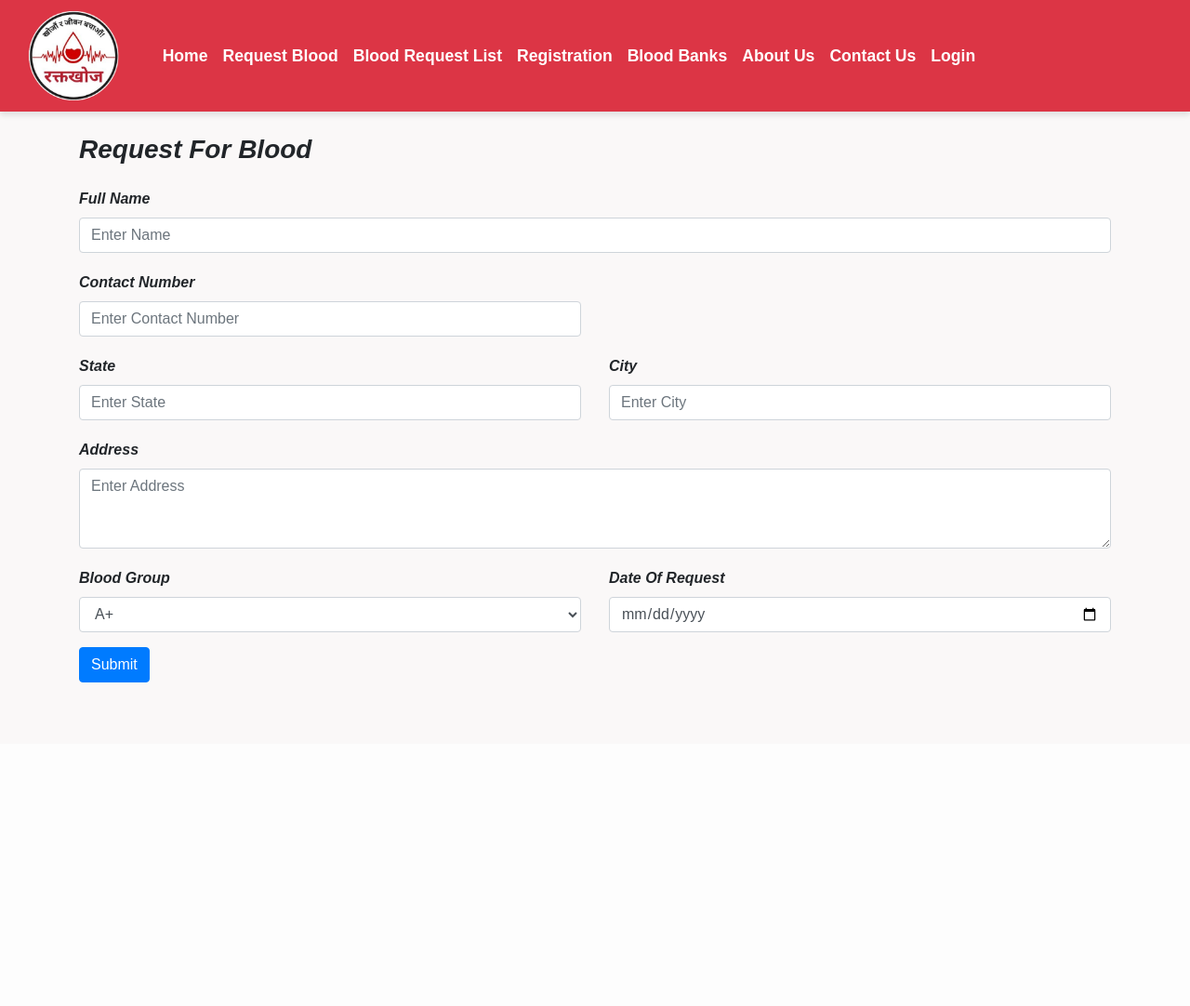
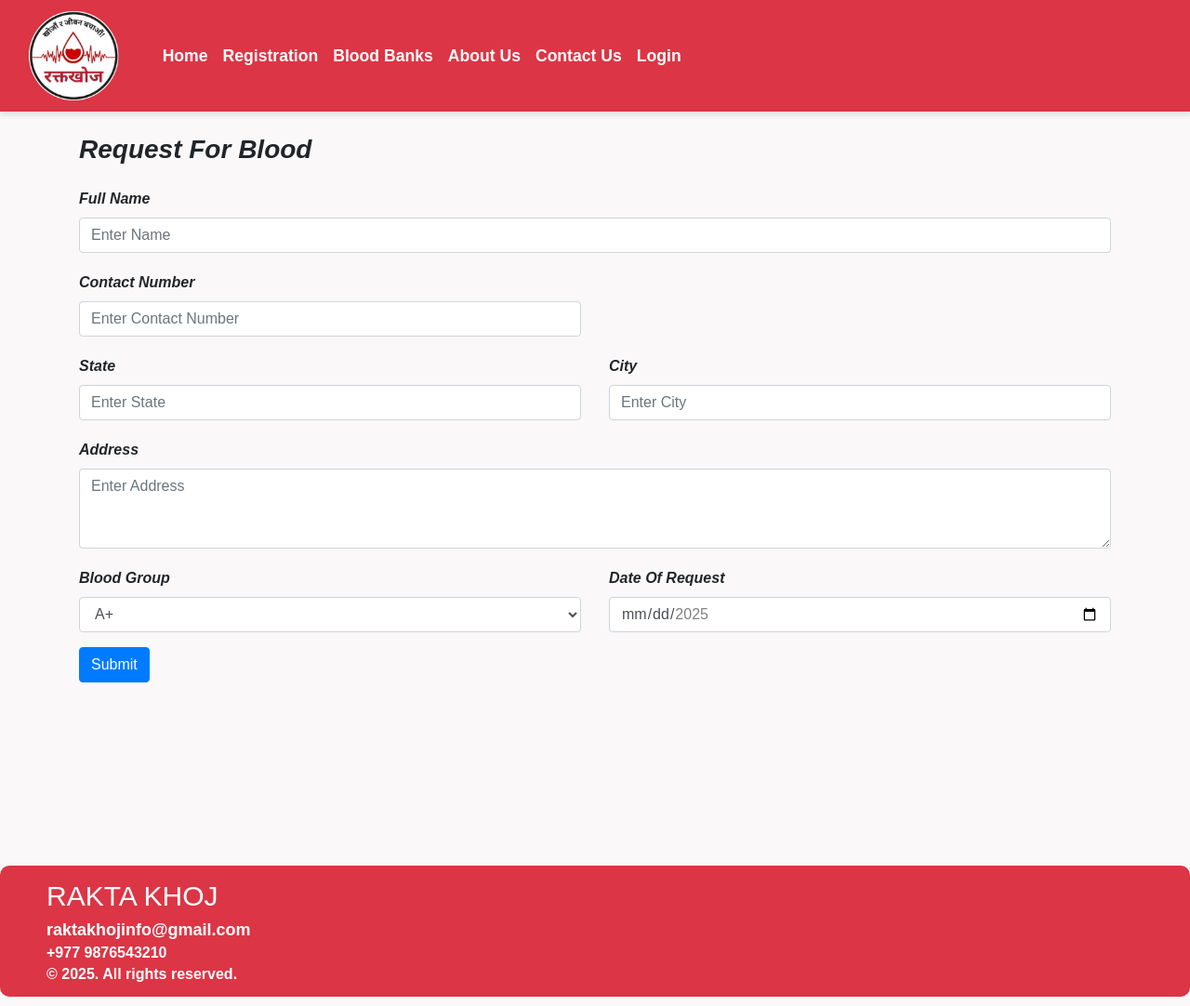
Before and after one commit to AshbinRajbomsi0210/projectii, a Django app: page /request_blood/ in a window 1280 px wide. Shown: the whole page at 93% size. Before the commit the page ends 734 px from the top, so only its background shows below. Run offline with Django 3.2, Linux system fonts and the light colour scheme; some libraries are stand-ins or nearby versions.

Commit message:
added newly codes

```diff
--- a/home/static/css/base.css
+++ b/home/static/css/base.css
@@ -1,5 +1,3 @@
-/* base.css */
-
 /* General Body Styling */
 body {
     font-family: 'Arial', sans-serif;
@@ -22,7 +20,6 @@ body {
     border-radius: 5px;
     margin-right: 15px; /* Space between logo and links */
 }
-
 
 .navbar-nav .nav-item .nav-link {
     color: white; /* White text color */
@@ -87,14 +84,6 @@ body {
     }
 }
 
-/* Responsive Welcome Message */
-.nav-item.welcome-message {
-    font-size: 1rem;
-    color: white;
-    margin-left: auto;
-    margin-right: auto;
-}
-
 /* Utility Classes */
 .text-white {
     color: white !important;
@@ -103,3 +92,63 @@ body {
 .text-yellow {
     color: #ffc107 !important; /* Yellow */
 }
+
+/* Footer Styling */
+footer {
+    position: relative;
+    margin-bottom: 10px;
+    margin-top: 10px;
+}
+
+.footer-distributed {
+    background: #dc3545; /* Red background for footer */
+    box-sizing: border-box;
+    border-radius: 10px;
+    width: 100%;
+    text-align: left;
+    font: bold 16px 'Arial', sans-serif;
+    padding: 10px 50px;
+    margin-top: 5px;
+    height: auto; /* Flexible height */
+}
+
+.footer-distributed .footer-left {
+    display: inline-block;
+    vertical-align: top;
+    width: 40%;
+}
+
+.footer-distributed .footer-left h3 {
+    color: #ffffff;
+    font-size: 30px;
+    margin-top: 5px;
+}
+
+.footer-distributed .footer-left a {
+    color: #ffffff;
+    font-size: 18px;
+    text-decoration: none; /* Remove underline */
+}
+
+.footer-distributed .footer-left a:hover {
+    color: #ffc107; /* Yellow on hover */
+}
+
+.footer-distributed .footer-left p {
+    color: #ffffff;
+    font-size: 16px;
+    margin: 5px 0;
+}
+
+/* Footer Responsive Adjustments */
+@media (max-width: 768px) {
+    .footer-distributed {
+        text-align: center;
+        padding: 20px;
+    }
+
+    .footer-distributed .footer-left {
+        width: 100%;
+        margin-bottom: 15px;
+    }
+}
--- a/home/templates/base.html
+++ b/home/templates/base.html
@@ -36,8 +36,8 @@
                 <a class="nav-item nav-link active" href="/logout/">Logout</a>
                 {% else %}
                 <a class="nav-item nav-link active" href="/">Home </a>
-                <a class="nav-item nav-link active" href="/request_blood/">Request Blood</a>
-                <a class="nav-item nav-link active" href="/see_all_request/">Blood Request List</a>
+                {% comment %} <a class="nav-item nav-link active" href="/request_blood/">Request Blood</a>
+                <a class="nav-item nav-link active" href="/see_all_request/">Blood Request List</a> {% endcomment %}
                 <a class="nav-item nav-link active" href="/become_donor/">Registration</a>
                 <a class="nav-item nav-link active" href="/campaigns/">Blood Banks</a>
                 <a class="nav-item nav-link active" href="/about-us/">About Us</a>
@@ -73,5 +73,27 @@
 
     {% block js %}
     {% endblock %}
+    <br>
+    <br>
+    <br>
+    <br>
+    <br>
+    <br>
+    <br>
+    <br>
+
+    <div class="footer">
+
+        <footer class="footer-distributed">
+
+           <div class="footer-left">
+               <h3>RAKTA KHOJ</h3>
+                <p><a href="mailto:raktakhojinfo@gmail.com">raktakhojinfo@gmail.com</a></p>
+                   <p>+977 9876543210</p>
+               <p>&copy; 2025. All rights reserved.</p>
+
+           </div>
+        </footer>
+     </div>
 </body>
 </html>
--- a/home/templates/request_blood.html
+++ b/home/templates/request_blood.html
@@ -8,6 +8,18 @@
 
 {% block body %}
 <div class="container">
+    <!-- Render Messages -->
+    {% if messages %}
+        <div class="messages mt-3">
+            {% for message in messages %}
+                <div class="alert alert-{{ message.tags }} alert-dismissible fade show" role="alert">
+                    {{ message }}
+                    <button type="button" class="btn-close" data-bs-dismiss="alert" aria-label="Close"></button>
+                </div>
+            {% endfor %}
+        </div>
+    {% endif %}
+
     <h3><i style="font-weight: bold;">Request For Blood</i></h3>
     <form method="POST"> {% csrf_token %}
         <div class="row mt-4">
@@ -18,7 +30,6 @@
         </div>
 
         <div class="row mt-1">
-
             <div class="form-group col-md-6">
                 <label><i style="font-weight: bold;">Contact Number</i></label>
                 <input type="tel" class="form-control" name="phone" id="phone" placeholder="Enter Contact Number" required>
@@ -61,6 +72,15 @@
                 <label><i style="font-weight: bold;">Date Of Request</i></label>
                 <input type="date" class="form-control" id="date" name="date" required>
             </div>
+            <script>
+                const today = new Date().toISOString().split('T')[0];
+                const maxDate = new Date();
+                maxDate.setDate(maxDate.getDate() + 15);
+                const maxDateFormatted = maxDate.toISOString().split('T')[0];
+                const date = document.getElementById('date');
+                date.setAttribute('min', today);
+                date.setAttribute('max', maxDateFormatted);
+              </script>
         </div>
         <button type="submit" class="btn btn-primary">Submit</button>
     </form>
--- a/home/views.py
+++ b/home/views.py
@@ -37,6 +37,8 @@ def request_blood(request):
         address = request.POST['address']
         blood_group = request.POST['blood_group']
         date = request.POST['date']
+
+        # Save the request to the database
         blood_requests = RequestBlood.objects.create(
             name=name,
             phone=phone,
@@ -47,13 +49,18 @@ def request_blood(request):
             date=date,
         )
         blood_requests.save()
-        return render(request, "index.html")
+
+        # Add a success message
+        messages.success(request, "Your blood request has been submitted successfully!")
+
+        # Redirect to prevent form resubmission
+        return redirect("request_blood")  # Replace "index" with your desired view name or URL pattern
+
     return render(request, "request_blood.html")
-
 # See all blood requests
 def see_all_request(request):
-    unfulfilled_requests = RequestBlood.objects.filter(is_fulfilled=False)
-    fulfilled_requests = RequestBlood.objects.filter(is_fulfilled=True)
+    unfulfilled_requests = RequestBlood.objects.filter(is_fulfilled=False).order_by('date')
+    fulfilled_requests = RequestBlood.objects.filter(is_fulfilled=True).order_by('date')
     return render(request, "see_all_request.html", {
         'unfulfilled_requests': unfulfilled_requests,
         'fulfilled_requests': fulfilled_requests,
@@ -74,6 +81,7 @@ def become_donor(request):
         blood_group = request.POST['blood_group']
         date = request.POST['date']
         image = request.FILES['image']
+        report =request.FILES['report']
         password = request.POST['password']
         confirm_password = request.POST['confirm_password']
 
```
Also changed, not shown: home/templates/contact_us.html (+0 -7 lines), db.sqlite3, home/media/WhatsApp_Image_2024-11-24_at_21.31.59_e7b2a05d.jpg (added), home/media/sample_photo_Vjoe2bB.png (added). Lines whose indentation alone changed are shown as unchanged.
